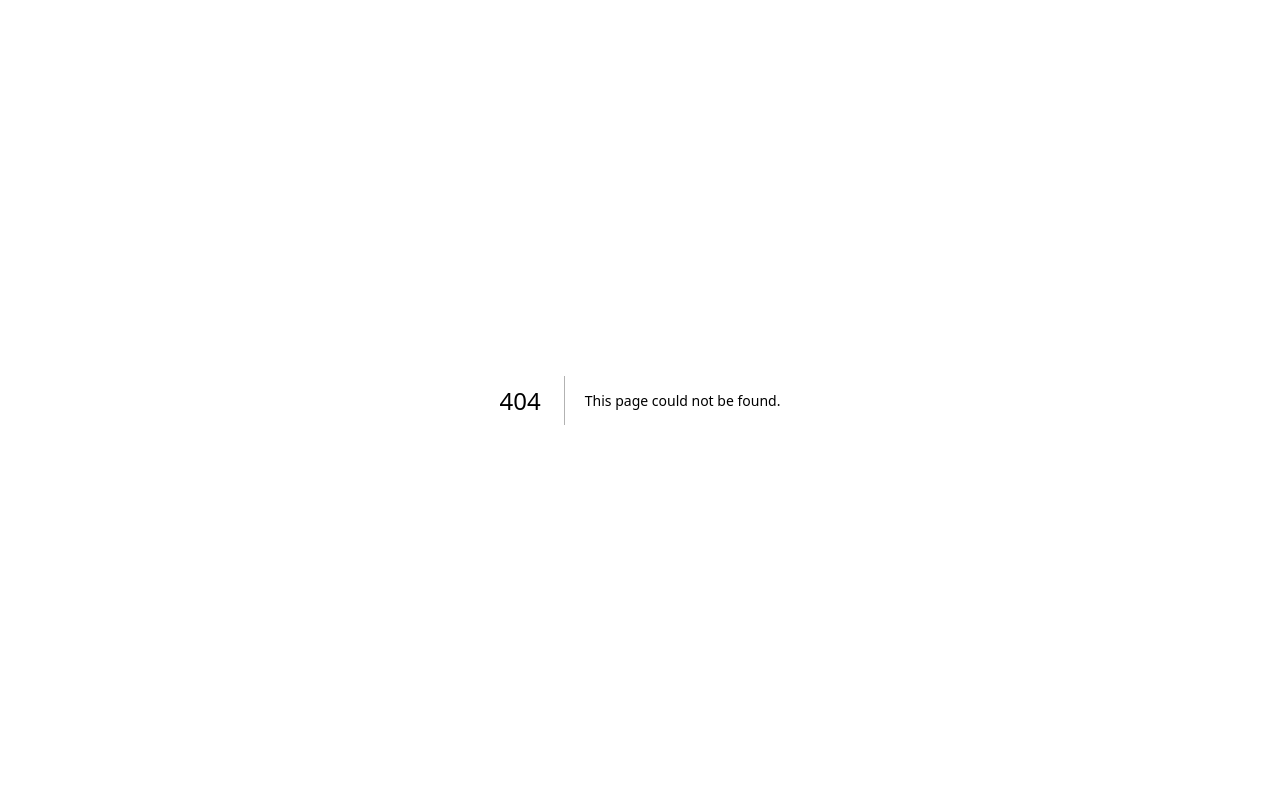
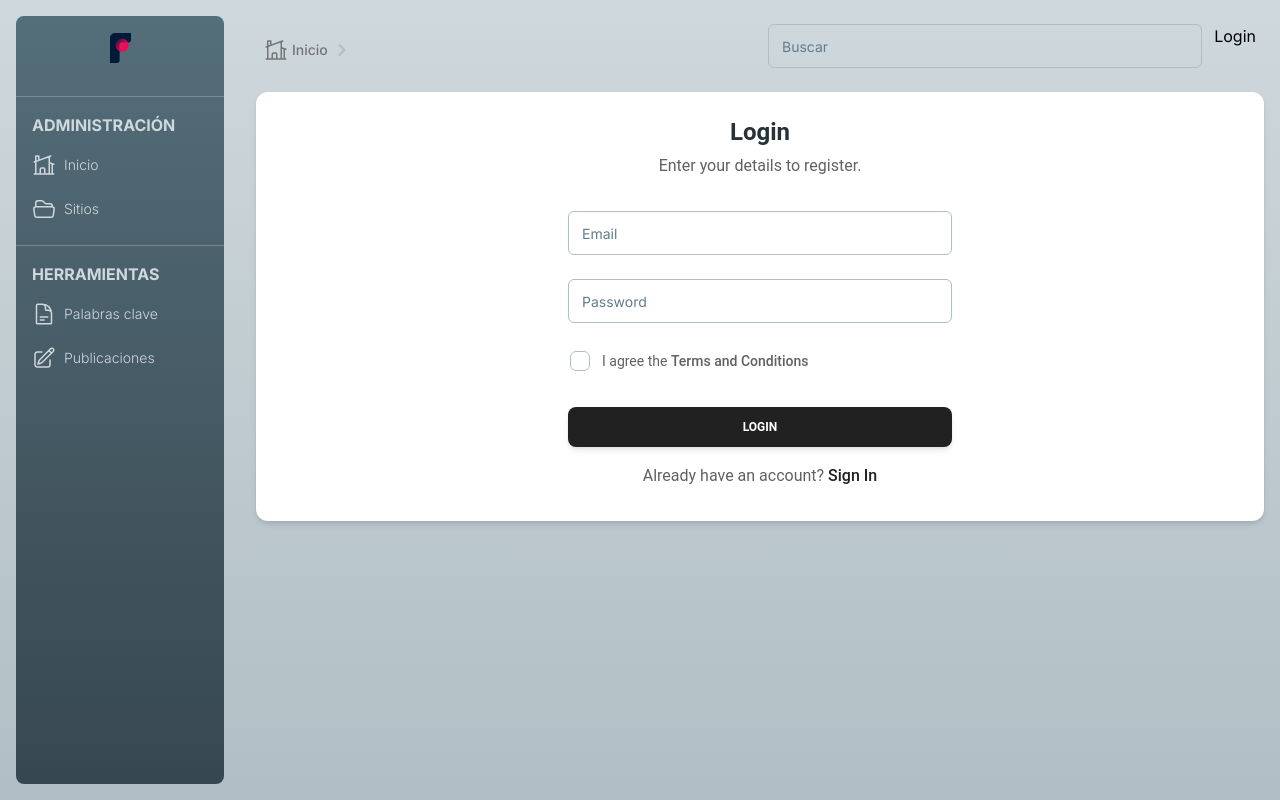
Before and after one commit to adominguez/automatic-website, a Next.js app: page /admin/login in a window 1280 px wide. Before the commit this address had no page. Built offline with nearby package versions, Linux system fonts and the light colour scheme.

Commit message:
feat: add auth authentication

```diff
--- /dev/null
+++ b/src/app/(admin)/admin/login/page.js
@@ -0,0 +1,109 @@
+'use client'
+import React, { useState } from 'react'
+import { Button, Card, Typography, Input, Checkbox } from '@/app/components/MaterialComponents'
+// import { useNavigate } from "react-router-dom";
+import { useAuthContext, useToken } from '@/app/hooks/auth'
+
+const LoginPage = () => {
+  // const navigate = useNavigate();
+  const { setNewToken } = useToken()
+  const { setUser } = useAuthContext()
+  const [form, setForm] = useState({
+    email: '',
+    password: ''
+  })
+  const [isLoading, setIsLoading] = useState(false)
+  const [error, setError] = useState('')
+
+  const onFinish = async (e) => {
+    e.preventDefault()
+    setIsLoading(true)
+    try {
+      const value = {
+        identifier: form.email,
+        password: form.password
+      }
+      const response = await fetch(`${process.env.NEXT_PUBLIC_STRAPI_API}/auth/local`, {
+        method: 'POST',
+        headers: {
+          'Content-Type': 'application/json'
+        },
+        body: JSON.stringify(value)
+      })
+
+      const data = await response.json()
+      if (data?.error) {
+        throw data?.error
+      } else {
+        // set the token
+        setNewToken(data.jwt)
+
+        // set the user
+        setUser(data.user)
+
+        console.log(`Welcome back ${data.user.username}!`)
+
+        // navigate("/profile", { replace: true });
+      }
+    } catch (error) {
+      console.error(error)
+      setError(error?.message ?? 'Something went wrong!')
+    } finally {
+      setIsLoading(false)
+    }
+  }
+
+  const handlerChange = (e) => {
+    const { value, name } = e.target
+    setForm((oldValue) => ({
+      ...oldValue,
+      [name]: value
+    }))
+  }
+
+  return (
+    <Card className='items-center justify-center p-6'>
+    <Typography variant="h4" color="blue-gray">
+      Login
+    </Typography>
+    <Typography color="gray" className="mt-1 font-normal">
+      Enter your details to register.
+    </Typography>
+    <form onSubmit={onFinish} className="max-w-screen-lg mt-8 mb-2 w-80 sm:w-96">
+      <div className="flex flex-col gap-6 mb-4">
+        <Input size="lg" label="Email" name="email" onChange={handlerChange} />
+        <Input type="password" size="lg" label="Password" name="password" onChange={handlerChange} />
+      </div>
+      <Checkbox
+        label={
+          <Typography
+            variant="small"
+            color="gray"
+            className="flex items-center font-normal"
+          >
+            I agree the
+            <a
+              href="#"
+              className="font-medium transition-colors hover:text-gray-900"
+            >
+              &nbsp;Terms and Conditions
+            </a>
+          </Typography>
+        }
+        containerProps={{ className: '-ml-2.5' }}
+      />
+      <Button type="submit" className="mt-6" fullWidth>
+        Login {isLoading && '...'}
+      </Button>
+      <Typography color="gray" className="mt-4 font-normal text-center">
+        Already have an account?{' '}
+        <a href="#" className="font-medium text-gray-900">
+          Sign In
+        </a>
+      </Typography>
+    </form>
+  </Card>
+  )
+}
+
+export default LoginPage
--- a/src/app/components/AdminHeader.js
+++ b/src/app/components/AdminHeader.js
@@ -1,8 +1,11 @@
-import { Input, Button } from "./MaterialComponents";
-import { Menu } from "./Icons"
+import { Input, Button } from '@/app/components/MaterialComponents'
+import { Menu } from '@/app/components/Icons'
 import Breadcrumb from '@/app/components/AdminBreadcrumb'
+import { useToken, useAuthContext } from '@/app/hooks/auth'
 
-const Header = ({ title, scrollTop, onMenuClicked }) => {
+const Header = ({ title, scrollTop }) => {
+  const { getToken } = useToken()
+  const { user } = useAuthContext()
   return (
     <header
       className={`sticky z-10 items-center w-full p-4 flex flex-col-reverse rounded-lg top-0 justify-between mb-4 gap-4 md:p-2 md:flex-row ${scrollTop > 0 ? 'backdrop-blur-sm bg-white/70 shadow-sm' : ''}`}>
@@ -15,6 +18,9 @@ const Header = ({ title, scrollTop, onMenuClicked }) => {
           {Menu}
         </Button>
         <Input size="lg" label="Buscar" color="blue-gray" />
+        {
+          getToken() && user ? 'Logado' : 'Login'
+        }
       </div>
     </header>
   )
--- /dev/null
+++ b/src/app/constants/auth.js
@@ -0,0 +1,3 @@
+export const AVATAR_API = 'https://ui-avatars.com/api'
+export const AUTH_TOKEN = 'authToken'
+export const BEARER = 'Bearer'
--- /dev/null
+++ b/src/app/hooks/auth.js
@@ -0,0 +1,36 @@
+import { useEffect, useState, createContext, useContext } from 'react'
+import { AUTH_TOKEN } from '@/app/constants/auth'
+
+export const useToken = () => {
+  const [token, setToken] = useState(undefined)
+
+  useEffect(() => {
+    // esto sólo se ejecuta en cliente
+    const newToken = window.localStorage.getItem(AUTH_TOKEN)
+    setToken(newToken)
+  }, []) // dejamos las dependencias vacías para que sólo se ejecute la primera vez
+
+  const getToken = () => token
+
+  const setNewToken = (newToken) => {
+    if (newToken) {
+      window.localStorage.setItem(AUTH_TOKEN, newToken)
+      setToken(newToken)
+    }
+  }
+
+  const removeToken = (newToken) => {
+    window.localStorage.removeItem(AUTH_TOKEN)
+    setToken(undefined)
+  }
+
+  return { token, getToken, setNewToken, removeToken }
+}
+
+export const AuthContext = createContext({
+  user: undefined,
+  isLoading: false,
+  setUser: () => {}
+})
+
+export const useAuthContext = () => useContext(AuthContext)
--- a/src/app/providers.js
+++ b/src/app/providers.js
@@ -1,7 +1,48 @@
 'use client'
+import React, { useState, useEffect } from 'react'
+import { BEARER } from '@/app/constants/auth'
+import { ThemeProvider } from 'next-themes'
+import { useToken, AuthContext } from '@/app/hooks/auth'
 
-import { ThemeProvider } from 'next-themes'
+export function Providers ({ children }) {
+  const [userData, setUserData] = useState()
+  const [isLoading, setIsLoading] = useState(false)
+  const { getToken } = useToken()
 
-export function Providers({ children }) {
-  return <ThemeProvider>{children}</ThemeProvider>
+  const authToken = getToken()
+
+  const fetchLoggedInUser = async (token) => {
+    setIsLoading(true)
+    try {
+      const response = await fetch(`${process.env.NEXT_PUBLIC_STRAPI_API}/users/me`, {
+        headers: { Authorization: `${BEARER} ${token}` }
+      })
+      const data = await response.json()
+
+      setUserData(data)
+    } catch (error) {
+      console.error(error)
+      console.error('Error While Getting Logged In User Details')
+    } finally {
+      setIsLoading(false)
+    }
+  }
+
+  const handleUser = (user) => {
+    setUserData(user)
+  }
+
+  useEffect(() => {
+    if (authToken) {
+      fetchLoggedInUser(authToken)
+    }
+  }, [authToken])
+
+  return (
+    <AuthContext.Provider
+      value={{ user: userData, setUser: handleUser, isLoading }}
+    >
+      <ThemeProvider>{children}</ThemeProvider>
+    </AuthContext.Provider>
+  )
 }
```
